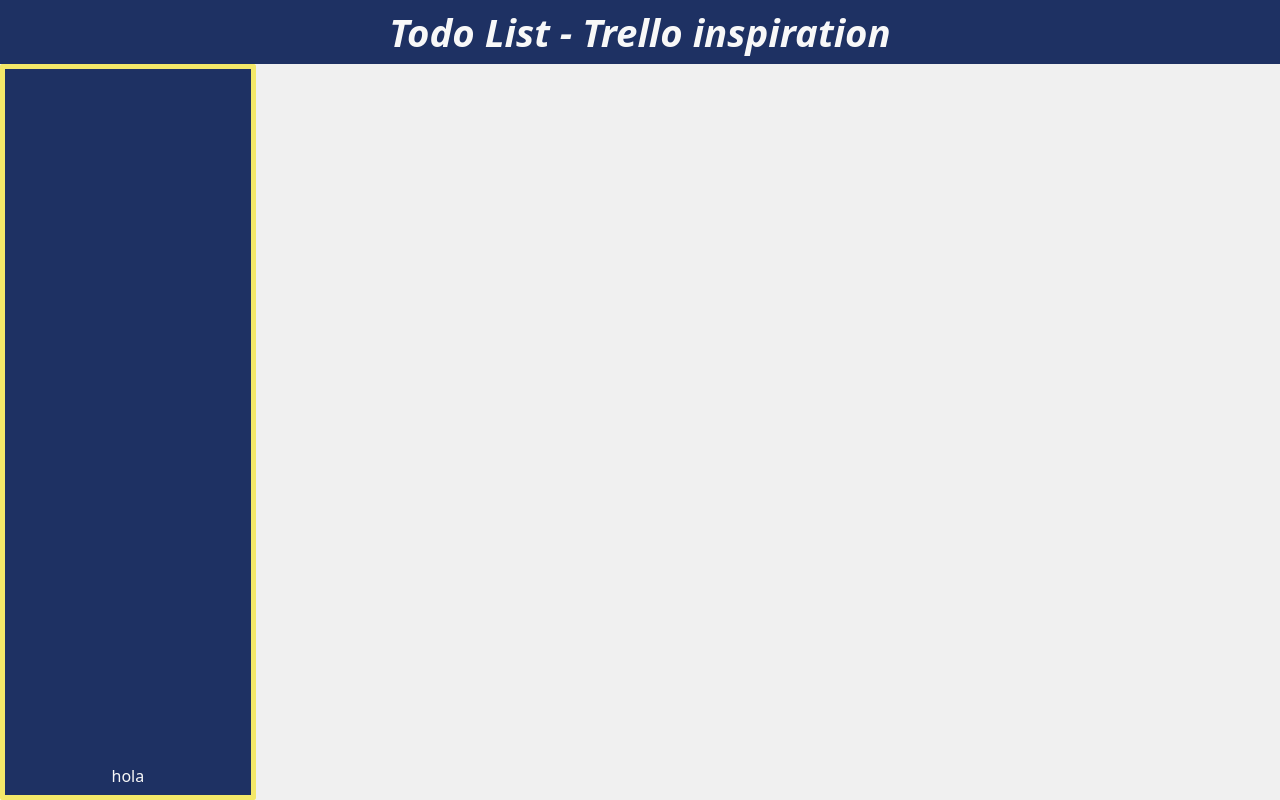
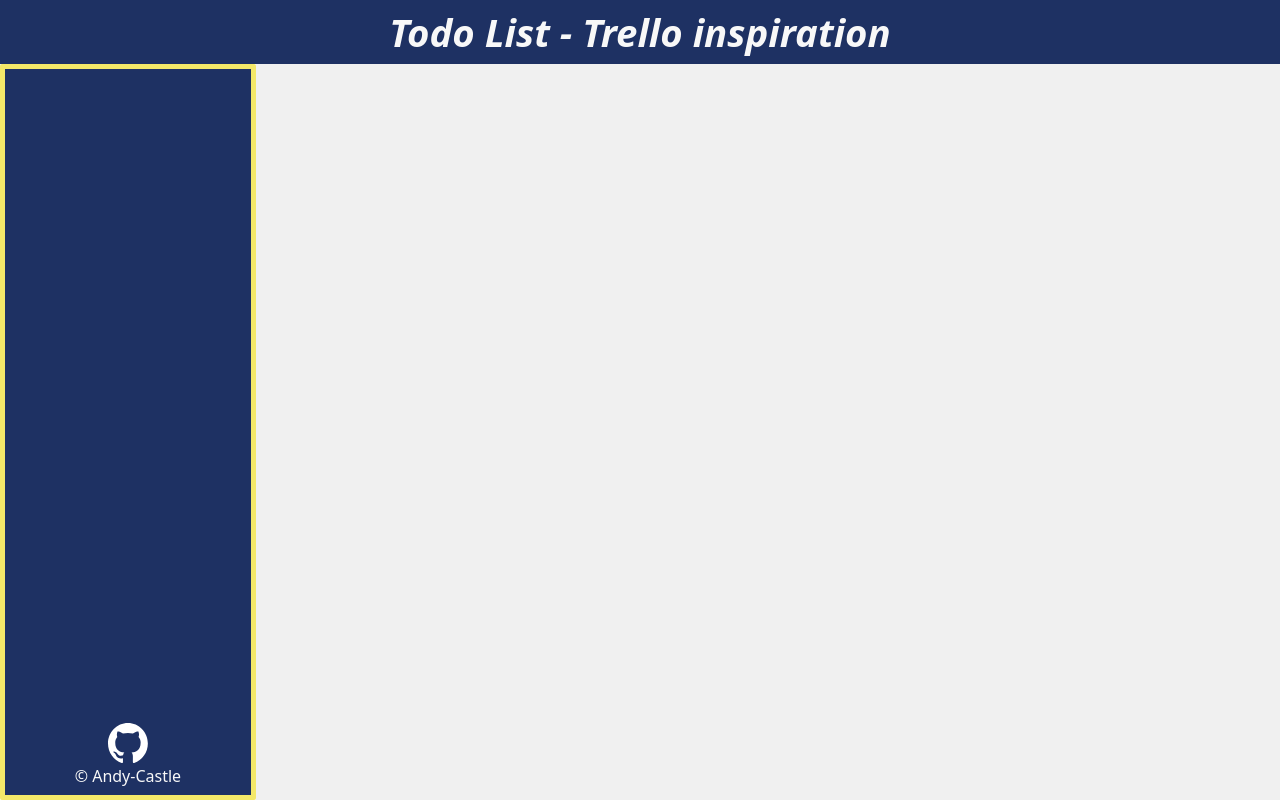
Before and after one commit to Andy-Castle/Todo-List, a website built with webpack: page src/index.html in a window 1280 px wide. Built offline with nearby package versions, Linux system fonts and the light colour scheme.

Commit message:
Por ahora lo voy a dejar aqui

```diff
--- a/src/index.html
+++ b/src/index.html
@@ -11,7 +11,18 @@
         <h1>Todo List - Trello inspiration</h1>
       </header>
       <section>
-        <div class="menu"><footer>hola</footer></div>
+        <div class="menu">
+          <footer>
+            <a
+              href="https://github.com/Andy-Castle/Todo-List---Trello-Base-it.git"
+              target="_blank">
+              <img
+                src="Public/github-mark-white.svg"
+                alt="GitHub logo to access to my profile" />
+              &copy; Andy-Castle
+            </a>
+          </footer>
+        </div>
         <div class="todo-list"></div>
       </section>
     </main>
--- a/src/styles.css
+++ b/src/styles.css
@@ -59,4 +59,16 @@
 
 footer {
   padding: 0.5rem 1.5rem;
+  img {
+    width: 2.5rem;
+    height: 2.5rem;
+    padding: 0.1rem;
+  }
+
+  a {
+    display: flex;
+    flex-direction: column;
+    align-items: center;
+    text-decoration: none;
+  }
 }
```
Also changed, not shown: src/Public/github-mark-white.svg (added), 1 other file.
